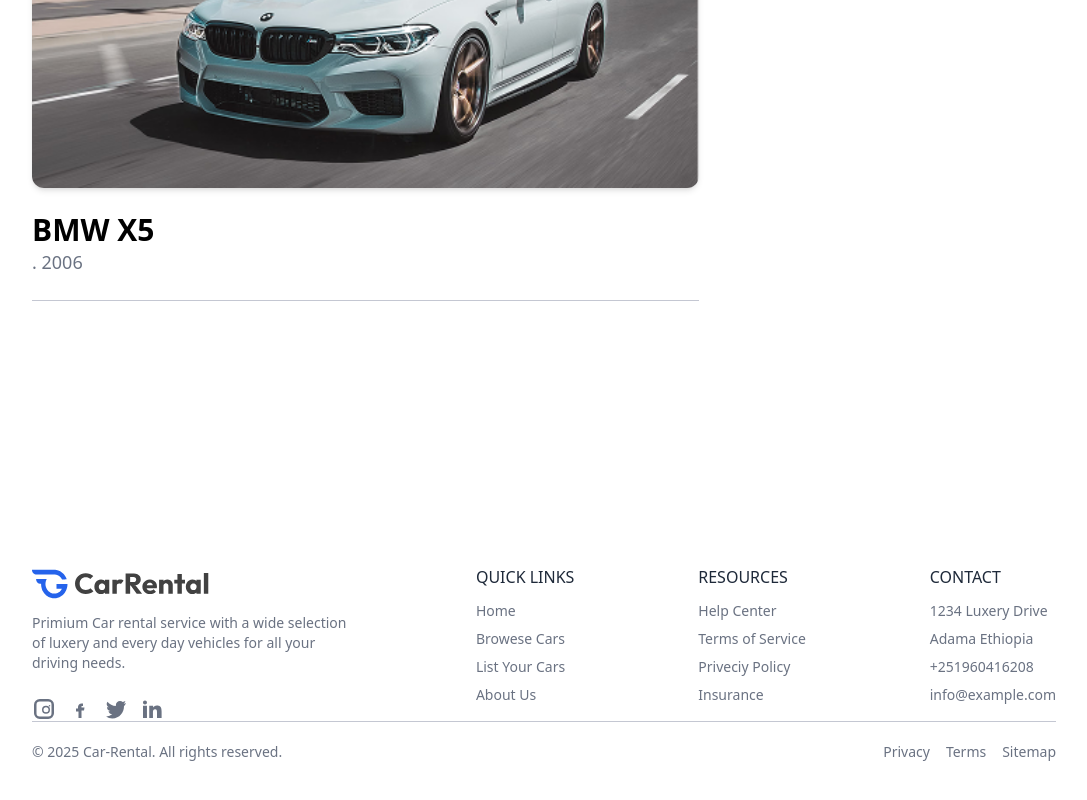
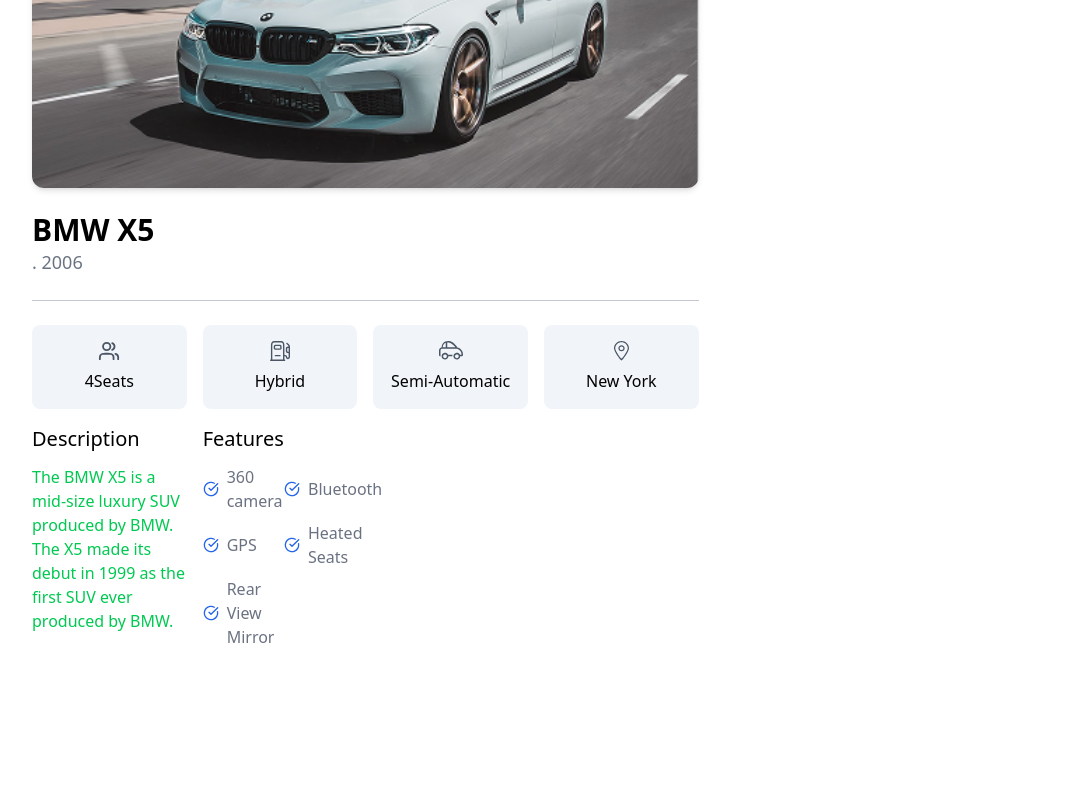
Before and after one commit to Chala751/car-rental, a React (Vite) app: page /car-details/1 in a window 1280 px wide. Shown: the part 350-1150 px from the top of the page, without its empty margins (96-1183 px from the left). Built offline with nearby package versions, Linux system fonts and the light colour scheme.

Commit message:
dicription added to car detail page

```diff
--- a/src/pages/CarDetails.jsx
+++ b/src/pages/CarDetails.jsx
@@ -28,6 +28,36 @@
                 <p className='text-gray-500 text-lg'>{car.catagory} . {car.year}</p>
             </div>
             <hr className='border-borderColor my-6' />
+            <div className='grid grid-cols-2 sm:grid-cols-4 gap-4'>
+              {[
+                {icon:assets.users_icon, text: `${car.seating_capacity}Seats`},
+                {icon:assets.fuel_icon, text:car.fuel_type},
+                {icon:assets.car_icon, text:car.transmission},
+                {icon:assets.location_icon, text:car.location},
+              ].map(({icon,text})=>(
+                <div key={text} className='flex flex-col items-center bg-light p-4 rounded-lg'>
+                  <img src={icon} alt="" className='h-5 mb-2' />
+                  {text}
+                </div>
+              ))}
+              <div>
+                <h1 className='text-xl font-medium mb-3'>Description</h1>
+                <p className='text-green-500'>{car.description}</p>
+              </div>
+              <div>
+                <h1 className='text-xl font-medium mb-3'>Features</h1>
+                <ul className='grid grid-cols-1 sm:grid-cols-2 gap-2'>
+                  {
+                    ["360 camera","Bluetooth","GPS","Heated Seats","Rear View Mirror"].map((item)=>(
+                      <li key={item} className='flex items-center text-gray-500'>
+                        <img src={assets.check_icon} alt="" className='h-4 mr-2' />
+                        {item}
+                      </li>
+                    ))
+                  }
+                </ul>
+              </div>
+            </div>
           </div>
         </div>
 
```
